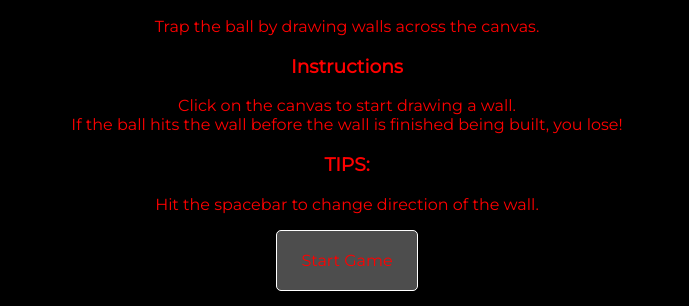
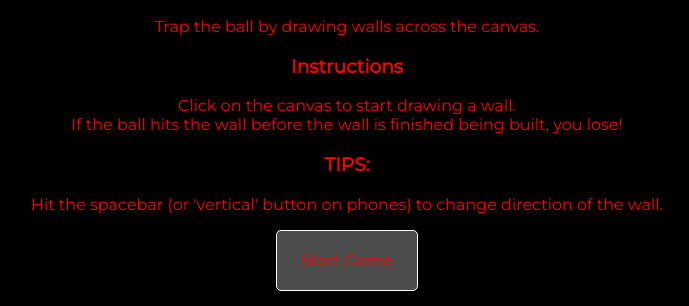
Before and after one commit to SteveOscar/Jezz_Ball, a website built with webpack: page index.html in a window 1280 px wide. Shown: the part 207-513 px from the top of the page, without its empty margins (293-982 px from the left). Built offline with nearby package versions, Linux system fonts and the light colour scheme.

Commit message:
add instructions

```diff
--- a/index.html
+++ b/index.html
@@ -29,7 +29,7 @@
     </p>
     <h3>TIPS:</h3>
     <p>
-      Hit the spacebar to change direction of the wall.
+      Hit the spacebar (or 'vertical' button on phones) to change direction of the wall.
     </p>
     <div id="game_start_button">Start Game</div>
   </div>
```
